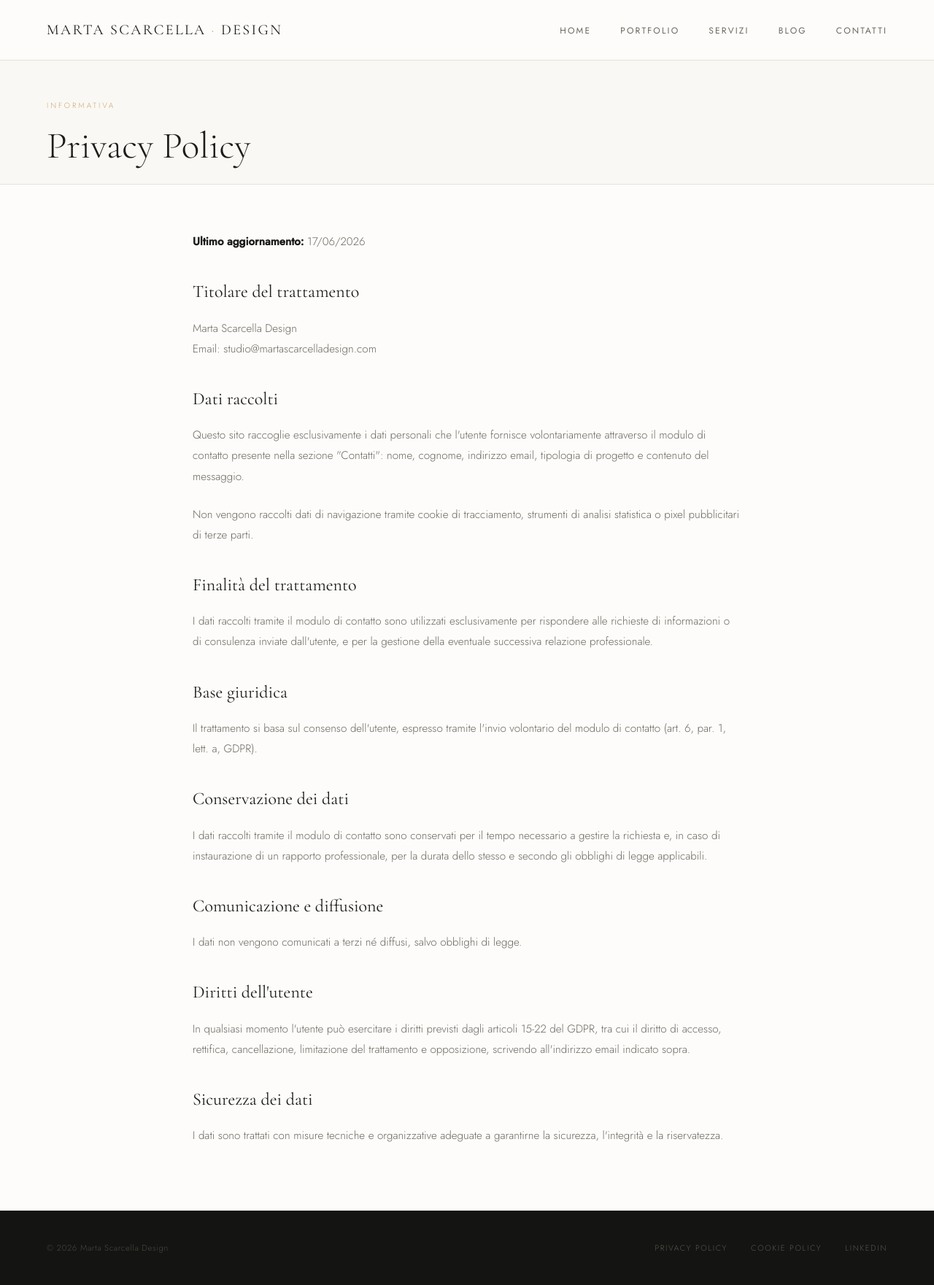
After one commit to lorenzogiarnese-hash/marta-scarcella-design, a FastAPI app: page /privacy-policy in a window 1280 px wide. The commit adds this page. Shown: the whole page at 73% size. Run offline with FastAPI, Linux system fonts and the light colour scheme; parts of the project's set-up code (start-up, migrations or seed data) failed here and were passed over.

Commit message:
aggiunta privacy policy, cookie policy, rimosso riferimento Milano

```diff
--- a/templates/public/base.html
+++ b/templates/public/base.html
@@ -28,8 +28,8 @@
 <footer>
   <p>&copy; {{ now.year if now else "2026" }} Marta Scarcella Design</p>
   <div class="footer-links">
-    <a href="#">Privacy Policy</a>
-    <a href="#">Cookie Policy</a>
+    <a href="/privacy-policy">Privacy Policy</a>
+    <a href="/cookie-policy">Cookie Policy</a>
     <a href="#">LinkedIn</a>
   </div>
 </footer>
--- a/templates/public/contatti.html
+++ b/templates/public/contatti.html
@@ -16,11 +16,7 @@
       </div>
       <div class="contact-detail">
         <span class="contact-detail-label">Email</span>
-        <span class="contact-detail-value">info@martascarcelladesign.it</span>
-      </div>
-      <div class="contact-detail">
-        <span class="contact-detail-label">Telefono</span>
-        <span class="contact-detail-value">+39 328 5607059</span>
+        <span class="contact-detail-value">info@martascarcelladesign.com</span>
       </div>
       <div class="contact-detail">
         <span class="contact-detail-label">Orari</span>
--- /dev/null
+++ b/templates/public/privacy.html
@@ -0,0 +1,61 @@
+{% extends "public/base.html" %}
+{% block title %}Privacy Policy — Marta Scarcella Design{% endblock %}
+
+{% block content %}
+<div class="page-hero">
+  <span class="section-label">Informativa</span>
+  <h1>Privacy Policy</h1>
+</div>
+
+<section style="max-width:800px;margin:0 auto;padding:4rem 1.5rem;">
+  <div style="font-size:0.95rem;line-height:1.9;color:var(--mid);">
+
+    <p style="margin-bottom:1.5rem;"><strong style="color:var(--charcoal);">Ultimo aggiornamento:</strong> {{ now.strftime("%d/%m/%Y") if now else "" }}</p>
+
+    <h3 style="margin-top:2rem;margin-bottom:0.8rem;">Titolare del trattamento</h3>
+    <p style="margin-bottom:1.5rem;">
+      Marta Scarcella Design<br>
+      Email: studio@martascarcelladesign.com
+    </p>
+
+    <h3 style="margin-top:2rem;margin-bottom:0.8rem;">Dati raccolti</h3>
+    <p style="margin-bottom:1.5rem;">
+      Questo sito raccoglie esclusivamente i dati personali che l'utente fornisce volontariamente attraverso il modulo di contatto presente nella sezione "Contatti": nome, cognome, indirizzo email, tipologia di progetto e contenuto del messaggio.
+    </p>
+    <p style="margin-bottom:1.5rem;">
+      Non vengono raccolti dati di navigazione tramite cookie di tracciamento, strumenti di analisi statistica o pixel pubblicitari di terze parti.
+    </p>
+
+    <h3 style="margin-top:2rem;margin-bottom:0.8rem;">Finalità del trattamento</h3>
+    <p style="margin-bottom:1.5rem;">
+      I dati raccolti tramite il modulo di contatto sono utilizzati esclusivamente per rispondere alle richieste di informazioni o di consulenza inviate dall'utente, e per la gestione della eventuale successiva relazione professionale.
+    </p>
+
+    <h3 style="margin-top:2rem;margin-bottom:0.8rem;">Base giuridica</h3>
+    <p style="margin-bottom:1.5rem;">
+      Il trattamento si basa sul consenso dell'utente, espresso tramite l'invio volontario del modulo di contatto (art. 6, par. 1, lett. a, GDPR).
+    </p>
+
+    <h3 style="margin-top:2rem;margin-bottom:0.8rem;">Conservazione dei dati</h3>
+    <p style="margin-bottom:1.5rem;">
+      I dati raccolti tramite il modulo di contatto sono conservati per il tempo necessario a gestire la richiesta e, in caso di instaurazione di un rapporto professionale, per la durata dello stesso e secondo gli obblighi di legge applicabili.
+    </p>
+
+    <h3 style="margin-top:2rem;margin-bottom:0.8rem;">Comunicazione e diffusione</h3>
+    <p style="margin-bottom:1.5rem;">
+      I dati non vengono comunicati a terzi né diffusi, salvo obblighi di legge.
+    </p>
+
+    <h3 style="margin-top:2rem;margin-bottom:0.8rem;">Diritti dell'utente</h3>
+    <p style="margin-bottom:1.5rem;">
+      In qualsiasi momento l'utente può esercitare i diritti previsti dagli articoli 15-22 del GDPR, tra cui il diritto di accesso, rettifica, cancellazione, limitazione del trattamento e opposizione, scrivendo all'indirizzo email indicato sopra.
+    </p>
+
+    <h3 style="margin-top:2rem;margin-bottom:0.8rem;">Sicurezza dei dati</h3>
+    <p style="margin-bottom:1.5rem;">
+      I dati sono trattati con misure tecniche e organizzative adeguate a garantirne la sicurezza, l'integrità e la riservatezza.
+    </p>
+
+  </div>
+</section>
+{% endblock %}
```
Also changed, not shown: routers/public.py (+18 -0 lines), templates/public/cookie.html (added, +40 -0 lines).
